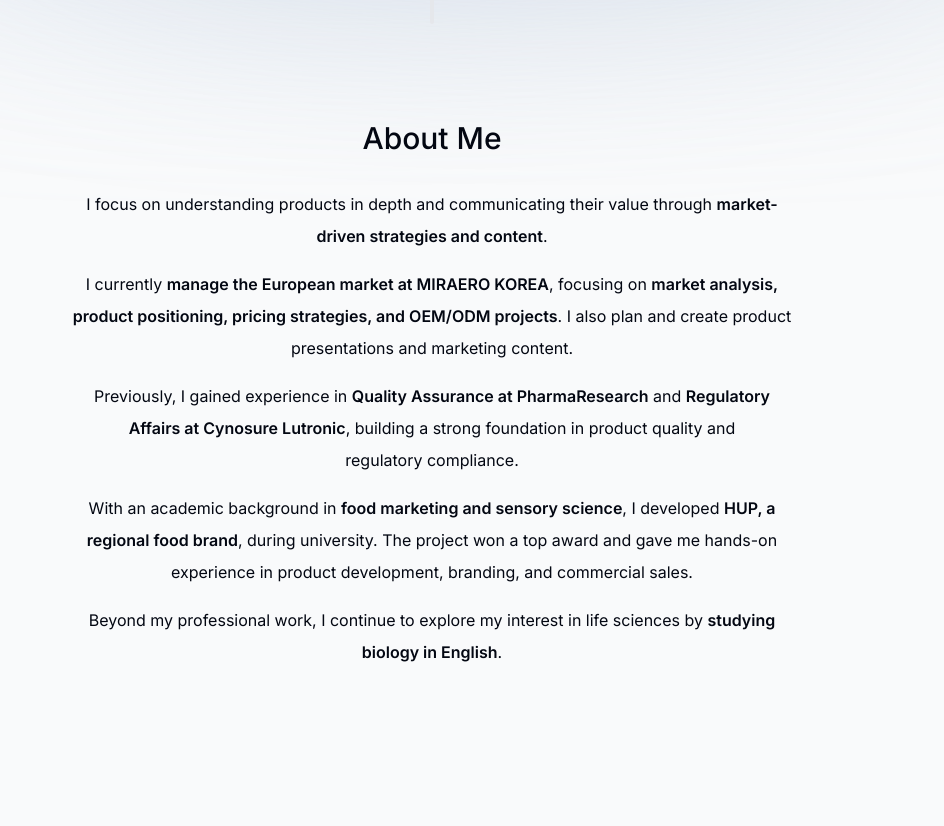
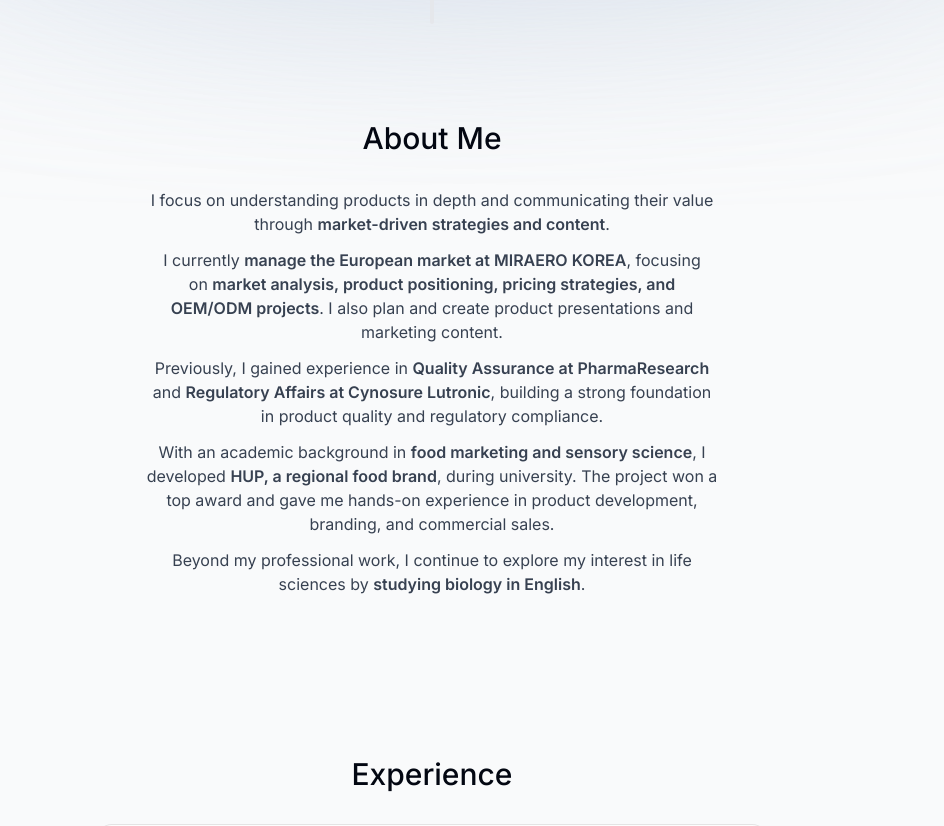
Before and after one commit to namyui323-dot/yui-portfolio, a Next.js app: page /en in a window 1280 px wide. Shown: the part 620-1446 px from the top of the page, without its empty margins (208-1152 px from the left). Built offline with nearby package versions, Linux system fonts and the light colour scheme; no server answers.

Commit message:
Add files via upload

```diff
--- a/components/about.tsx
+++ b/components/about.tsx
@@ -41,14 +41,14 @@ export default function About() {
   return (
     <motion.section
       ref={ref}
-      className="mb-28 max-w-[45rem] text-center leading-8 sm:mb-40 scroll-mt-28"
+      className="mb-28 max-w-[36rem] text-center leading-7 sm:mb-40 scroll-mt-28"
       initial={{ opacity: 0, y: 100 }}
       animate={{ opacity: 1, y: 0 }}
       transition={{ delay: 0.175 }}
       id="about"
     >
       <SectionHeading>{t('title')}</SectionHeading>
-      <div className="flex flex-col gap-4">
+      <div className="flex flex-col gap-3 text-[15px] text-gray-700 dark:text-white/80 sm:text-base">
         {paragraphs.map((p, i) => (
           <p key={i} className="[word-break:keep-all] [text-wrap:pretty]">
             {rich(p)}
```
